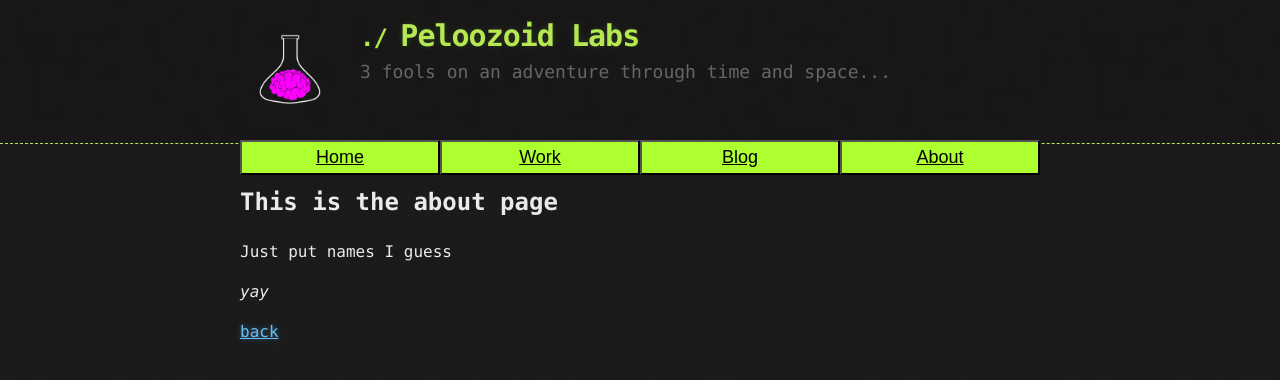
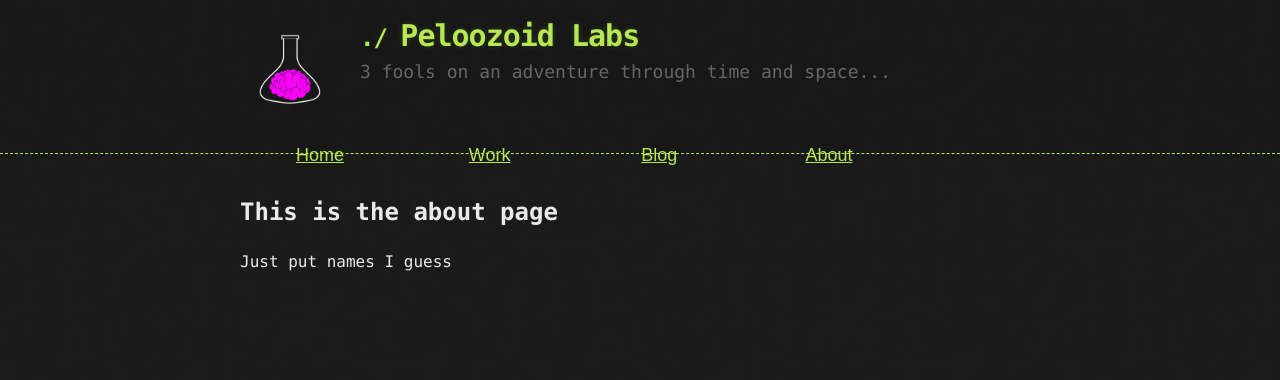
Before and after one commit to Flobb212/www.peloozoid.co.uk, a Jekyll site: the page built from about.md, in a window 1280 px wide. Shown: the top 380 px of the page. Built offline with Jekyll 4.4.1, drawn with Linux system fonts in a browser that asks for light colours; our own code applies the rules of GitHub Pages for plain Markdown files.

Commit message:
Trying new button looks
Removed buttons shell and now trying just text

```diff
--- a/_sass/jekyll-theme-hacker.scss
+++ b/_sass/jekyll-theme-hacker.scss
@@ -23,6 +23,11 @@ body {
   padding-right: 20px;
   padding-top: 10px;
 }
+
+.subcontainer2 {
+  height: 100px;
+}
+
 .toolbar {
   padding-top: 10px;
   width: 100%;
@@ -30,13 +35,14 @@ body {
 }
 
 .TBbutton {
-  width: 25%;
+  width: 20%;
   padding: 5px;
-  float: left;
-  color: black;
+  color: #b5e853;
   text-decoration: underline;
   font-size: large;
-  background-color: greenyellow;
+  background-color: transparent;
+  border: none;
+  outline: none;
 }
 
 section {
@@ -63,7 +69,7 @@ header {
   width: 100%;
   border-bottom: 1px dashed #b5e853;
   padding-top: 1%;
-  padding-bottom: 3%;
+  padding-bottom: 40px;
   margin: 0 0 40px 0;
 }
 
--- a/about.md
+++ b/about.md
@@ -4,7 +4,3 @@ layout: default
 
 ## This is the about page
 Just put names I guess
-
-_yay_
-
-[back](./)
```
Also changed, not shown: blog.md (+0 -4 lines), work.md (+0 -2 lines).
